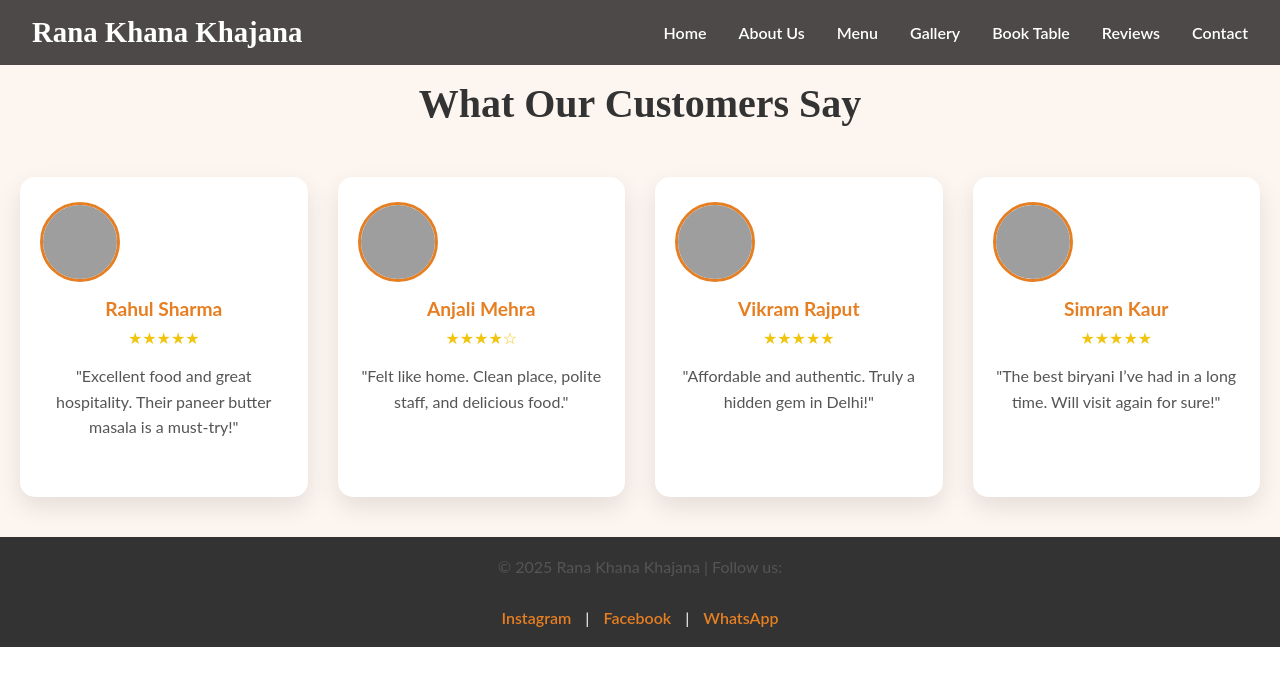
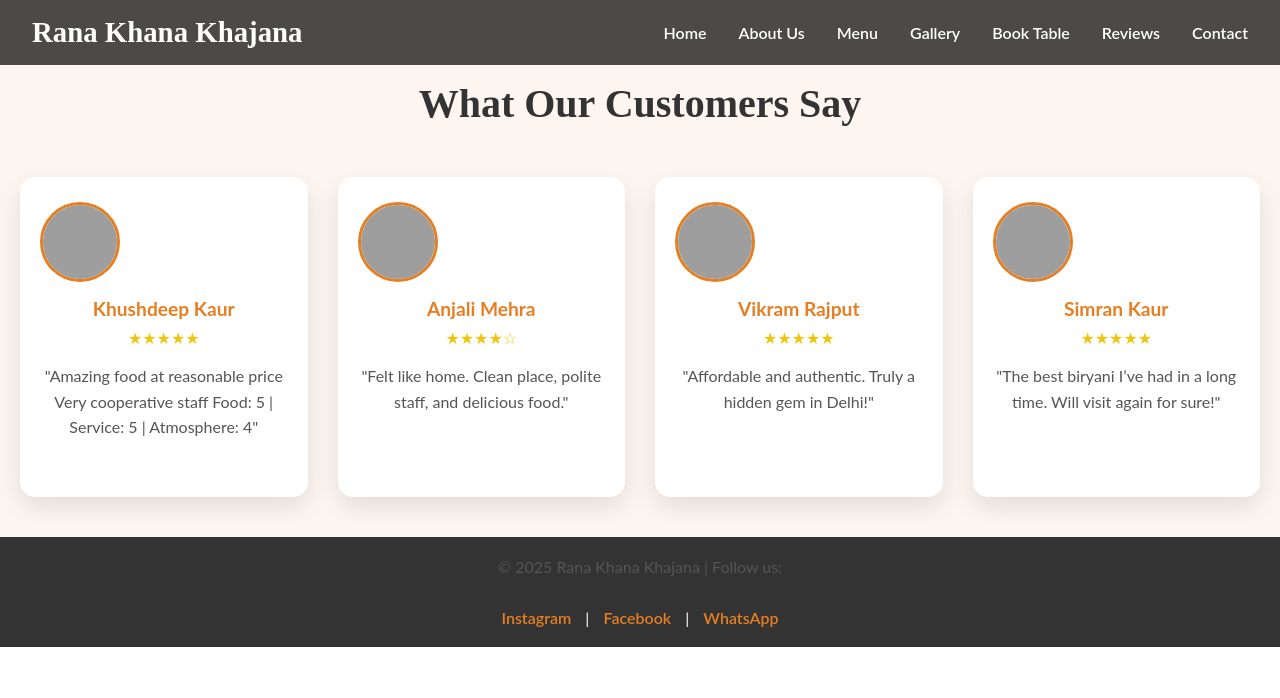
Before and after one commit to Deckenstore/rkk, a plain HTML site: page reviews.html in a window 1280 px wide. Shown: the top 698 px of the page. Drawn offline with Linux system fonts and the light colour scheme; grey boxes are pictures that could not be loaded.

Commit message:
Update reviews.html

```diff
--- a/reviews.html
+++ b/reviews.html
@@ -150,9 +150,17 @@
         <div class="reviewer-pic">
           <img src="https://i.pravatar.cc/100?img=5" alt="Rahul Sharma">
         </div>
-        <h3>Rahul Sharma</h3>
+        <h3>Khushdeep Kaur</h3>
         <div class="stars">★★★★★</div>
-        <p>"Excellent food and great hospitality. Their paneer butter masala is a must-try!"</p>
+        <p>"Amazing food at reasonable price
+
+Very cooperative staff
+
+Food: 5 |
+
+Service: 5 |
+
+Atmosphere: 4"</p>
       </div>
 
       <div class="review-card">
```
